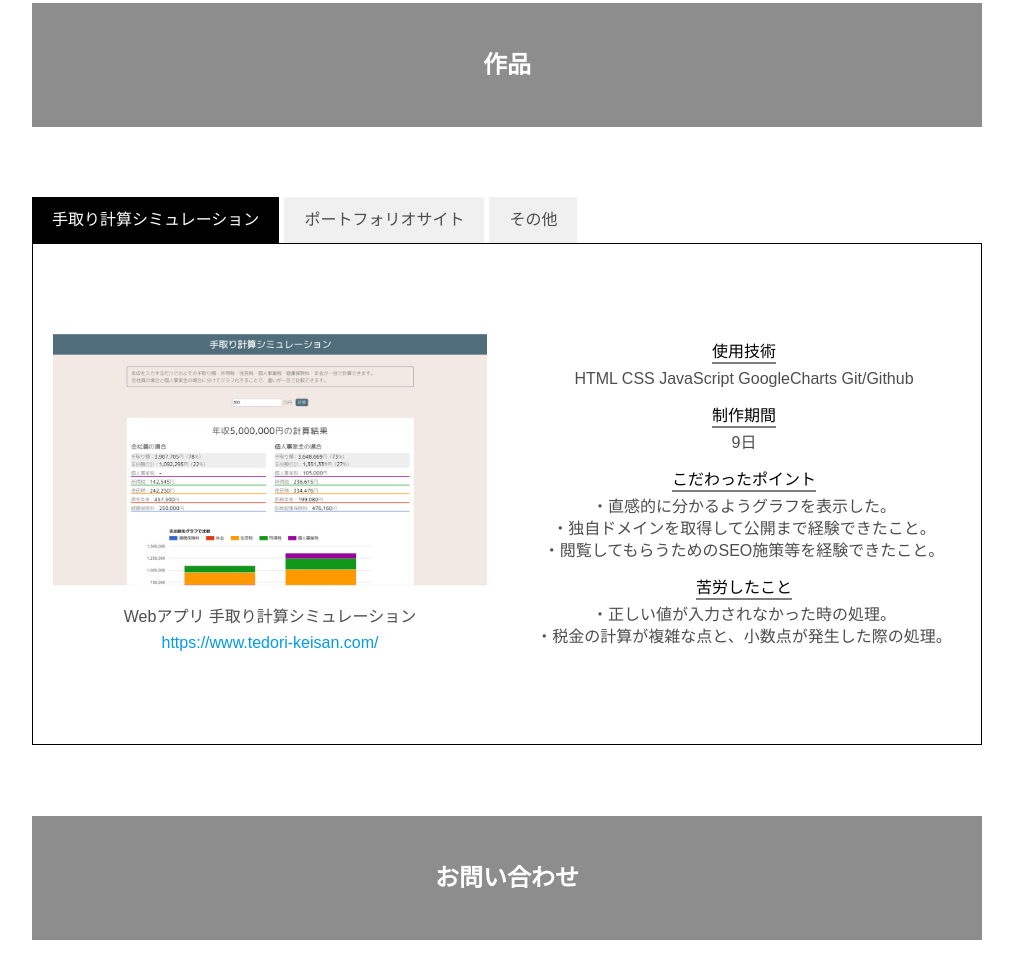
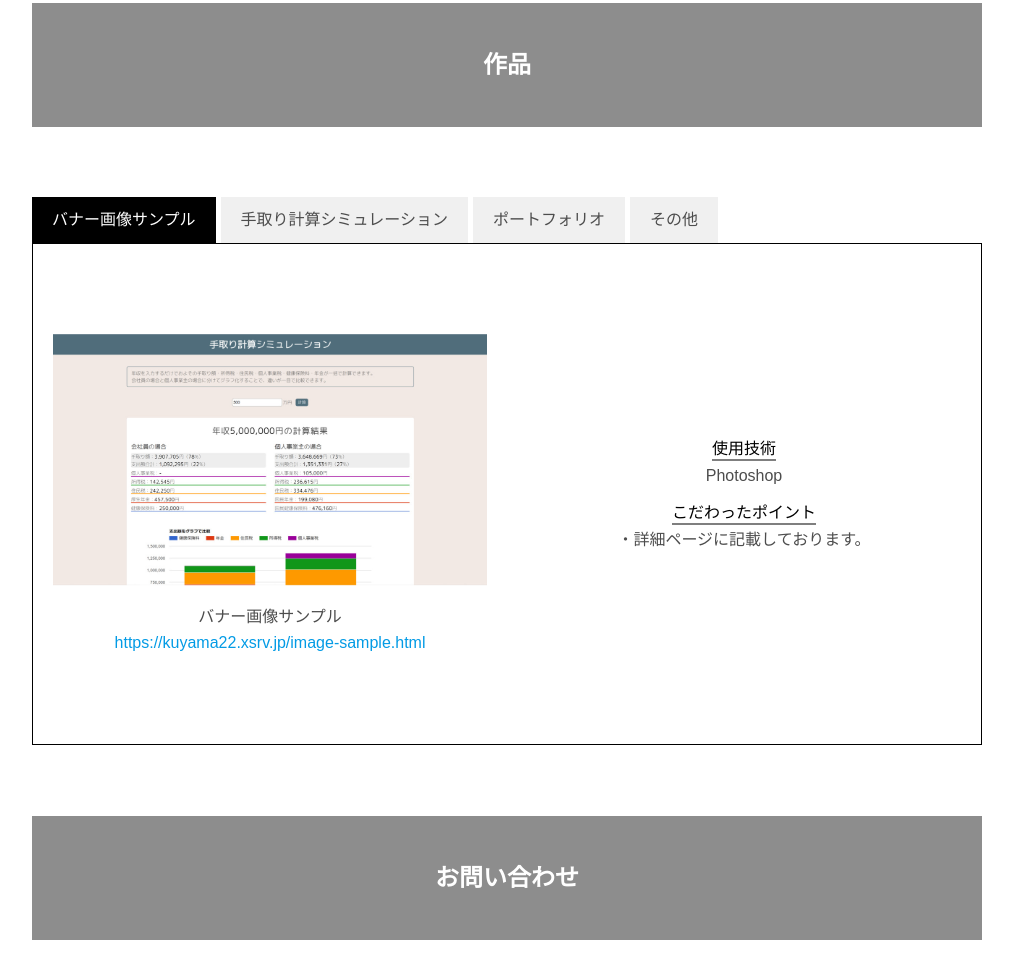
Before and after one commit to R-Kuyama/portfolio-site, a plain HTML site: page index.html in a window 1280 px wide. Shown: the part 3261-4240 px from the top of the page, without its empty margins (133-1146 px from the left). Drawn offline with nearby package versions, Linux system fonts and the light colour scheme.

Commit message:
update 作品編集

```diff
--- /dev/null
+++ b/image-sample.html
@@ -0,0 +1,15 @@
+<!DOCTYPE html>
+<html lang="ja">
+<head>
+    <meta charset="UTF-8">
+    <meta name="viewport" content="width=device-width, initial-scale=1.0">
+    <meta name=”robots” content=”noindex” >
+    <link rel="icon" href="img/favicon.ico">
+    <link rel="stylesheet" href="stylesheet.css">
+    <link rel="stylesheet" href="responsive.css">
+    <title>バナー画像サンプル</title>
+</head>
+<body>
+    a
+</body>
+</html>
--- a/index.html
+++ b/index.html
@@ -170,12 +170,32 @@
         <section class="work" id="section4">
             <h2>作品</h2>
             <ul class="tabs">
-                <li class="tab active">手取り計算シミュレーション</li>
-                <li class="tab">ポートフォリオサイト</li>
+                <li class="tab active">バナー画像サンプル</li>
+                <li class="tab">手取り計算シミュレーション</li>
+                <li class="tab">ポートフォリオ</li>
                 <li class="tab">その他</li>
             </ul>
             <div class="tab-contents">
                 <div class="content active">
+                    <div class="content-left">
+                        <div class="content-box">
+                            <img src="./img/tedori-keisan.jpg" alt="手取り計算シミュレーション" class="content-image modal-open" data-id="tedori-img">
+                            <p>バナー画像サンプル</p>
+                            <a href="https://kuyama22.xsrv.jp/image-sample.html" target="_blank" rel="noopener noreferrer">https://kuyama22.xsrv.jp/image-sample.html</a>
+                        </div>
+                    </div>
+                    <div class="content-right">
+                        <div class="content-box">
+                            <span>使用技術</span>
+                            <p>Photoshop</p>
+                            <span>こだわったポイント</span>
+                            <p>
+                                ・詳細ページに記載しております。
+                            </p>
+                        </div>
+                    </div>
+                </div>
+                <div class="content">
                     <div class="content-left">
                         <div class="content-box">
                             <img src="./img/tedori-keisan.jpg" alt="手取り計算シミュレーション" class="content-image modal-open" data-id="tedori-img">
@@ -207,7 +227,7 @@
                     <div class="content-left">
                         <div class="content-box">
                             <img src="./img/portfolio.jpg" alt="ポートフォリオサイト" class="content-image modal-open" data-id="portfolio">
-                            <p>ポートフォリオサイト</p>
+                            <p>Webサイト ポートフォリオ</p>
                             <a href="https://kuyama22.xsrv.jp/" target="_blank" rel="noopener noreferrer">https://kuyama22.xsrv.jp/</a>
                         </div>
                     </div>
```
